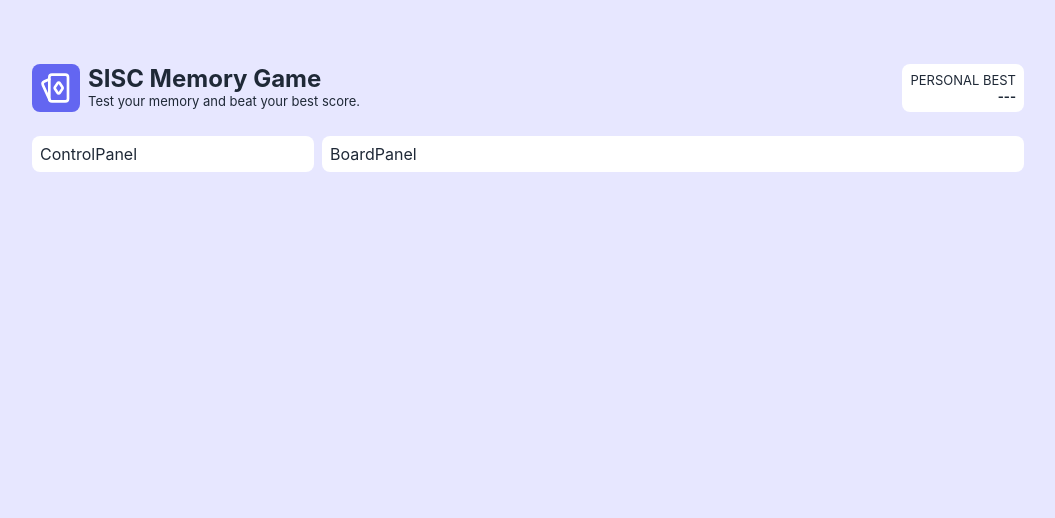
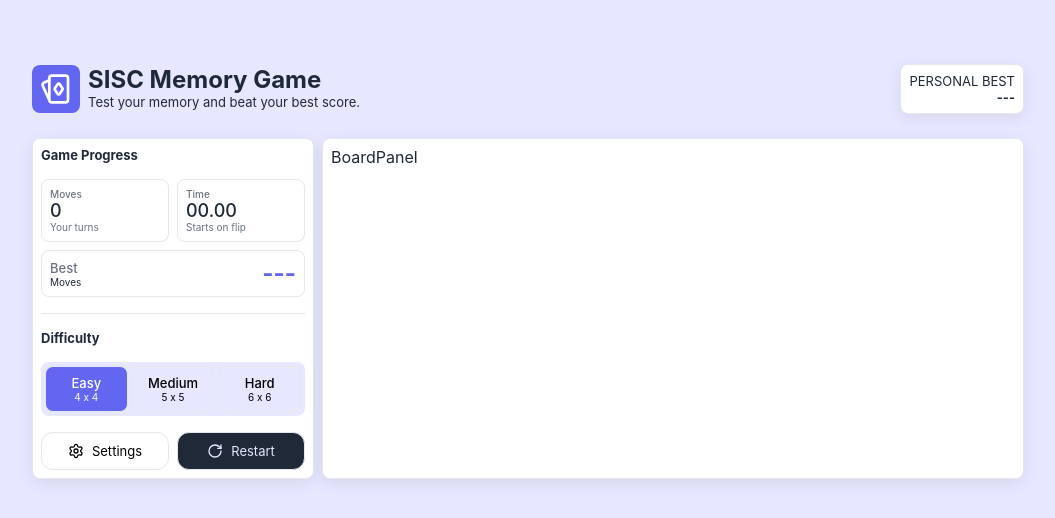
Before and after one commit to CharlesChristianPilapil/sisc-memory-game, a React (Vite) app: page / in a window 1280 px wide. Shown: the top 518 px of the page, without its empty margins (112-1167 px from the left). Built offline with nearby package versions, Linux system fonts and the light colour scheme.

Commit message:
Added control panel UI

```diff
--- a/src/components/ControlPanel/ControlPanel.module.scss
+++ b/src/components/ControlPanel/ControlPanel.module.scss
@@ -1,5 +1,182 @@
 @use "../../styles/mixins" as *;
+@use "../../styles/variables" as *;
+
+@mixin muted-label($size) {
+    color: $text-muted;
+    font-size: $size;
+    font-weight: 500;
+}
 
 .control-panel {
     @include card;
+
+    gap: 1rem;
+    display: grid;
+
+    h2 {
+        font-size: small;
+    }
+
+    @include tablet {
+        grid-template-columns: repeat(2, 1fr);
+    }
+
+    @include desktop {
+        grid-template-columns: 1fr;
+    }
 }
+
+.divider {
+    margin: 0;
+    border: none;
+    border-top: 1px solid $border;
+
+    @include tablet {
+        display: none;
+    }
+
+    @include desktop {
+        display: block;
+    }
+}
+
+.stat-wrapper {
+    display: flex;
+    gap: 0.5rem;
+    margin-top: 1rem;
+}
+
+.stat {
+    border: 1px solid $border;
+    border-radius: 8px;
+    padding: 8px;
+    flex: 1;
+
+    h3 {
+        @include muted-label(x-small);
+    }
+
+    p:nth-of-type(1) {
+        font-size: large;
+        font-weight: 500;
+    }
+
+    p:nth-of-type(2) {
+        display: none;
+
+        @include mobile {
+            display: block;
+            color: $text-muted;
+            font-size: x-small;
+        }
+    }
+
+    &:nth-of-type(3) {
+        @include tablet {
+            display: none;
+        }
+    }
+}
+
+.best {
+    display: none;
+    margin-top: 0.5rem;
+
+    @include tablet {
+        display: flex;
+        align-items: center;
+        justify-content: space-between;
+        padding: 8px;
+        border: 1px solid $border;
+        border-radius: 8px;
+
+        h3 {
+            @include muted-label(small);
+        }
+
+        p {
+            font-size: x-small;
+        }
+
+        strong {
+            color: $primary;
+            font-size: 1.5rem;
+        }
+    }
+}
+
+.difficulty {
+    margin-top: 1rem;
+    color: $text-muted;
+    background-color: $background;
+    padding: 4px;
+    border-radius: 8px;
+    display: grid;
+    gap: 4px;
+    grid-template-columns: repeat(3, 1fr);
+
+    strong {
+        display: block;
+        font-weight: 500;
+        font-size: small;
+    }
+
+    span {
+        display: block;
+        font-size: x-small;
+    }
+
+    button {
+        padding: 8px;
+        border-radius: 8px;
+        background-color: transparent;
+        border: 1px solid $border;
+        cursor: pointer;
+
+        &:hover:not(:disabled) {
+            background-color: $surface;
+        }
+
+        &.active {
+            background-color: $primary;
+        }
+
+        &:disabled {
+            color: $surface;
+            cursor: default;
+        }
+    }
+}
+
+.actions {
+    margin-top: 1rem;
+    display: grid;
+    grid-template-columns: repeat(2, 1fr);
+    gap: 8px;
+
+    button {
+        font-size: small;
+        display: flex;
+        align-items: center;
+        justify-content: center;
+        gap: 8px;
+        padding: 10px 12px;
+        border-radius: 12px;
+        background-color: transparent;
+        border: 1px solid $border;
+        cursor: pointer;
+
+        &:hover {
+            background-color: $background;
+        }
+
+        &:nth-of-type(2) {
+            color: $background;
+            background-color: $text;
+
+            &:hover {
+                background-color: $text-muted;
+            }
+        }
+    }
+}
--- a/src/components/ControlPanel/index.tsx
+++ b/src/components/ControlPanel/index.tsx
@@ -1,7 +1,75 @@
+import { useState } from "react";
 import styles from "./ControlPanel.module.scss";
+import { RotateCw, Settings } from "lucide-react";
+
+const DIFFICULTIES = [
+    { id: "easy", label: "Easy", size: "4 x 4" },
+    { id: "medium", label: "Medium", size: "5 x 5" },
+    { id: "hard", label: "Hard", size: "6 x 6" },
+] as const;
+
+const STATS = [
+    { label: "Moves", value: "0", hint: "Your turns" },
+    { label: "Time", value: "00.00", hint: "Starts on flip" },
+    { label: "Best", value: "---", hint: "Moves" },
+] as const;
+
+type Difficulty = (typeof DIFFICULTIES)[number]["id"];
 
 const ControlPanel = () => {
-    return <div className={styles["control-panel"]}>ControlPanel</div>;
+    const [difficulty, setDifficulty] = useState<Difficulty>("easy");
+
+    return (
+        <div className={styles["control-panel"]}>
+            <div>
+                <h2>Game Progress</h2>
+                <div className={styles["stat-wrapper"]}>
+                    {STATS.map(({ label, value, hint }) => (
+                        <div key={label} className={styles.stat}>
+                            <h3>{label}</h3>
+                            <p>{value}</p>
+                            <p>{hint}</p>
+                        </div>
+                    ))}
+                </div>
+                <div className={styles.best}>
+                    <div>
+                        <h3>Best</h3>
+                        <p>Moves</p>
+                    </div>
+                    <strong>---</strong>
+                </div>
+            </div>
+            <hr className={styles.divider} />
+            <div>
+                <h2>Difficulty</h2>
+                <div className={styles.difficulty}>
+                    {DIFFICULTIES.map(({ id, label, size }) => (
+                        <button
+                            key={id}
+                            type="button"
+                            className={difficulty === id ? styles.active : ""}
+                            disabled={difficulty === id}
+                            onClick={() => setDifficulty(id)}
+                        >
+                            <strong>{label}</strong>
+                            <span>{size}</span>
+                        </button>
+                    ))}
+                </div>
+                <div className={styles.actions}>
+                    <button type="button">
+                        <Settings size={16} />
+                        Settings
+                    </button>
+                    <button type="button">
+                        <RotateCw size={16} />
+                        Restart
+                    </button>
+                </div>
+            </div>
+        </div>
+    );
 };
 
 export default ControlPanel;
--- a/src/styles/_mixins.scss
+++ b/src/styles/_mixins.scss
@@ -16,8 +16,10 @@
 
 @mixin card {
     padding: 8px;
+    border: 1px solid $border;
     border-radius: 8px;
     background-color: $surface;
+    box-shadow: $shadow;
 }
 
 @mixin mobile {
```
